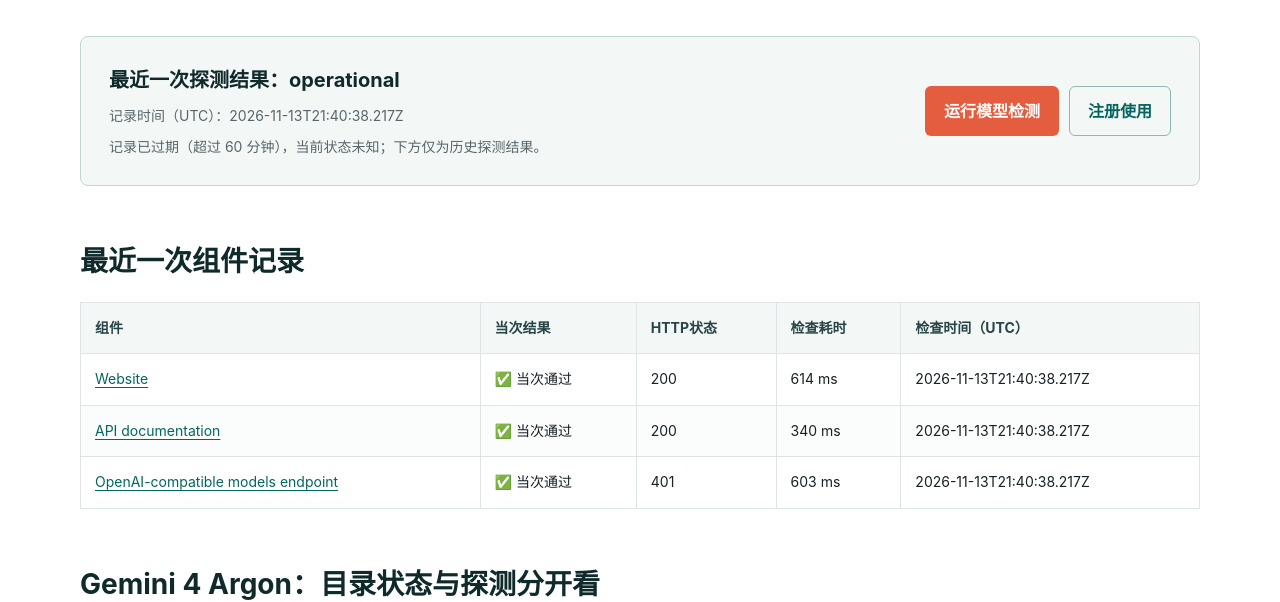
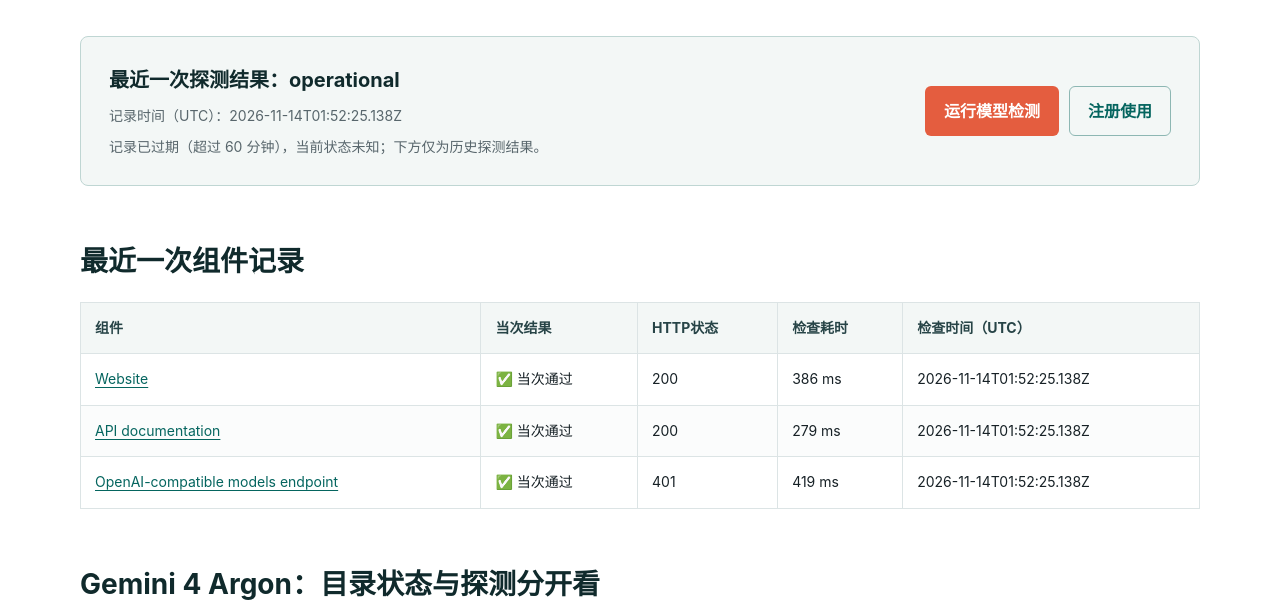
Before and after one commit to KKWANG4444/api-status, a Jekyll site: the page built from status.md, in a window 1280 px wide and 900 px high, scrolled down 374 px. Shown: the part 153-755 px from the top of the window. Built offline with Jekyll 4.4.1, drawn with Linux system fonts in a browser that asks for light colours.

Commit message:
chore: update public edge status

```diff
--- a/_data/status.json
+++ b/_data/status.json
@@ -1,10 +1,10 @@
 {
   "status": "operational",
-  "checked_at": "2026-11-13T21:40:38.217Z",
+  "checked_at": "2026-11-14T01:52:25.138Z",
   "max_age_seconds": 3600,
-  "expires_at": "2026-11-13T22:40:38.217Z",
+  "expires_at": "2026-11-14T02:52:25.138Z",
   "status_scope": "observation_at_checked_at",
-  "duration_ms": 689,
+  "duration_ms": 456,
   "overall": true,
   "components": [
     {
@@ -13,7 +13,7 @@
       "url": "https://www.aifast.hk/",
       "ok": true,
       "status": 200,
-      "elapsed_ms": 614,
+      "elapsed_ms": 386,
       "content_type": "text/html; charset=utf-8",
       "detail": "Expected public edge response"
     },
@@ -23,7 +23,7 @@
       "url": "https://api.aifast.hk/",
       "ok": true,
       "status": 200,
-      "elapsed_ms": 340,
+      "elapsed_ms": 279,
       "content_type": "text/html; charset=utf-8",
       "detail": "Expected public edge response"
     },
@@ -33,7 +33,7 @@
       "url": "https://www.aifast.hk/v1/models",
       "ok": true,
       "status": 401,
-      "elapsed_ms": 603,
+      "elapsed_ms": 419,
       "content_type": "application/json; charset=utf-8",
       "detail": "Expected public edge response"
     }
--- a/data/status.json
+++ b/data/status.json
@@ -1,10 +1,10 @@
 {
   "status": "operational",
-  "checked_at": "2026-11-13T21:40:38.217Z",
+  "checked_at": "2026-11-14T01:52:25.138Z",
   "max_age_seconds": 3600,
-  "expires_at": "2026-11-13T22:40:38.217Z",
+  "expires_at": "2026-11-14T02:52:25.138Z",
   "status_scope": "observation_at_checked_at",
-  "duration_ms": 689,
+  "duration_ms": 456,
   "overall": true,
   "components": [
     {
@@ -13,7 +13,7 @@
       "url": "https://www.aifast.hk/",
       "ok": true,
       "status": 200,
-      "elapsed_ms": 614,
+      "elapsed_ms": 386,
       "content_type": "text/html; charset=utf-8",
       "detail": "Expected public edge response"
     },
@@ -23,7 +23,7 @@
       "url": "https://api.aifast.hk/",
       "ok": true,
       "status": 200,
-      "elapsed_ms": 340,
+      "elapsed_ms": 279,
       "content_type": "text/html; charset=utf-8",
       "detail": "Expected public edge response"
     },
@@ -33,7 +33,7 @@
       "url": "https://www.aifast.hk/v1/models",
       "ok": true,
       "status": 401,
-      "elapsed_ms": 603,
+      "elapsed_ms": 419,
       "content_type": "application/json; charset=utf-8",
       "detail": "Expected public edge response"
     }
```
